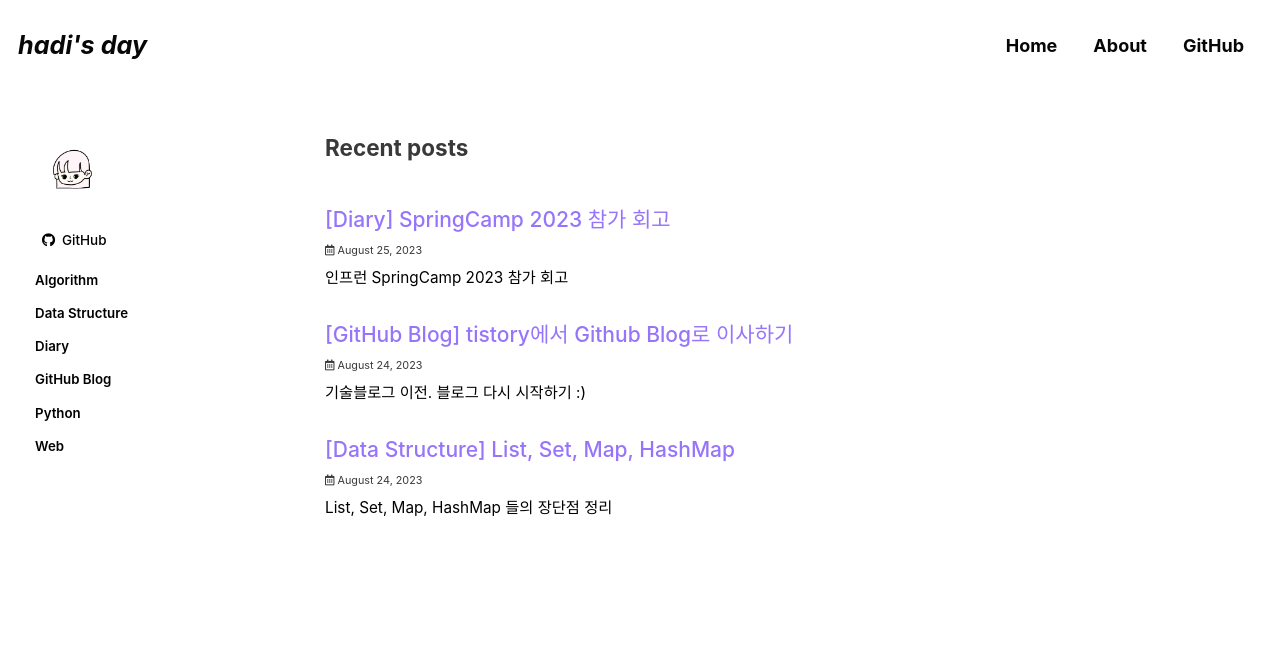
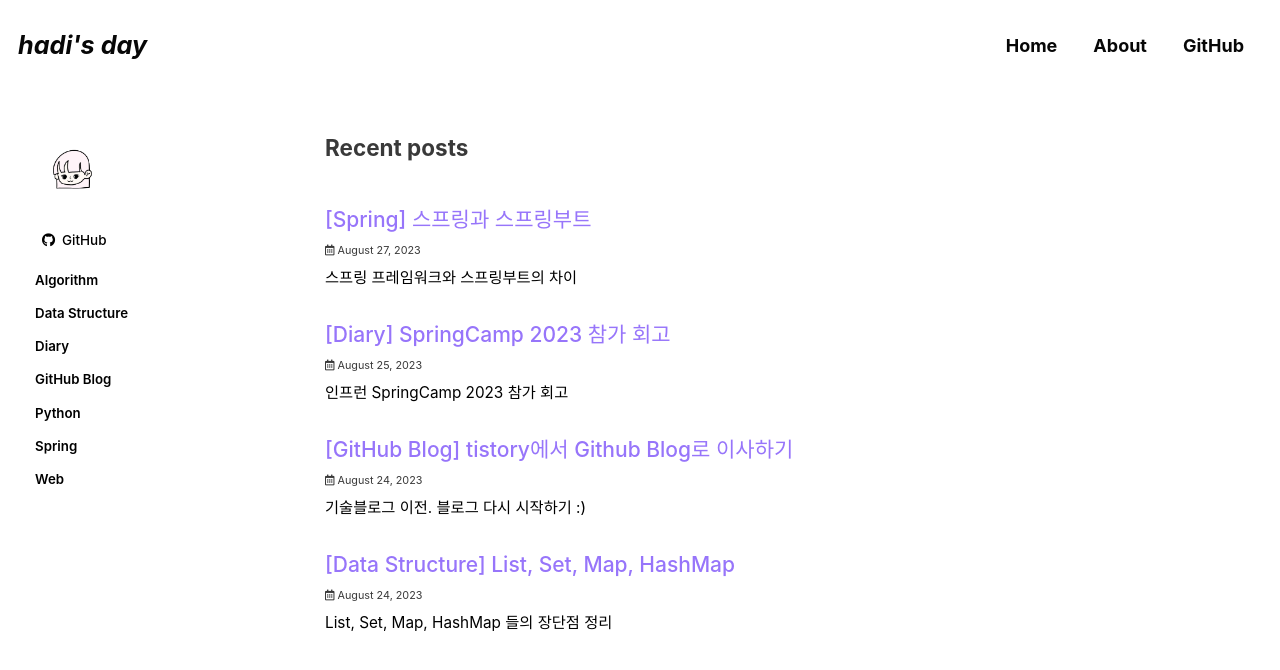
Before and after one commit to ahnhadi/ahnhadi.github.io, a Jekyll site: the page built from index.html, in a window 1280 px wide and 900 px high. Shown: the top 670 px of the window. Built offline with Jekyll 4.4.1, drawn with Linux system fonts in a browser that asks for light colours; cached includes are drawn as plain includes; some web fonts are replaced; the list of posts is cut into pages by our own code; some of the changed lines change nothing that is shown.

Commit message:
spring 카테고리 추가 및 스프링과 스프링부트 차이점

```diff
--- a/_data/navigation.yml
+++ b/_data/navigation.yml
@@ -28,5 +28,7 @@ categories:
     url: /categories/github-blog/
   - title: "Python"
     url: /categories/python/
+  - title: "Spring"
+    url : /categories/spring/
   - title: "Web"
     url: /categories/web/
--- /dev/null
+++ b/_posts/2023-08-27-spring-1.md
@@ -0,0 +1,49 @@
+---
+title: "[Spring] 스프링과 스프링부트"
+excerpt: "스프링 프레임워크와 스프링부트의 차이"
+
+categories: # 카테고리 설정
+  - Spring
+tags: # 포스트 태그
+  - [Spring, SpringBoot, SpringFramework]
+
+permalink: /spring/springboot-and-springframwork/ # 포스트 URL
+
+toc: true # 우측에 본문 목차 네비게이션 생성
+toc_sticky: true # 본문 목차 네비게이션 고정 여부
+
+date: 2023-08-27 # 작성 날짜
+last_modified_at: 2023-08-27 # 최종 수정 날짜
+---
+
+# 스프링을 더 쉽게 만들어주는 스프링부트
+스프링은 장점이 많은 개발 도구이지만 설정이 매우 복잡함
+스프링부트는 스프링 프레임워크를 더 쉽고 빠르게 이용할 수 있도록 만들어주는 도구
+빠르게 스프링 프로젝트를 설정할 수 있고, 스타터를 사용해 의존성을 간편하게 사용할 수 있음
+
+## 스프링부트의 주요 특징
+* 톰캣과 같은 WAS(Web Application Server)가 내장되어 있어서 따로 설치를 하지 않아도 독립적으로 실행 가능
+* 빌드 구성을 단순화하는 스프링 부트 스타터 제공
+* XML 설정을 하지 않고 자바 코드로 모두 작성 가능
+* JAR를 이용해서 자바 옵션만으로도 배포 가능
+
+---
+# 스프링과 스프링부트의 차이
+## 차이점 1. 구성의 차이
+*스프링* : 애플리케이션 개발에 필요한 환경을 수동으로 구성하고 정의해야 함
+*스프링부트* : 스프링 코어와 스프링 MVC의 모든 기능을 자동으로 로드하므로 수동으로 개발 환경을 구성할 필요가 없음
+
+## 차이점 2. 내장 WAS의 유무
+*스프링* : 톰캣과 같은 WAS에서 배포
+*스프링부트* : 내장 WAS를 자체적으로 가지고 있으므로 jar 파일만 만들면 별도의 WAS 설정을 하지 않아도 됨
+
+
+### 스프링과 스프링부트 특징 비교
+
+||스프링 |스프링 부트|
+|:-----:|:-----:|:--------:|
+|목적   |엔터프라이즈 애플리케이션 개발을 더 쉽게 만들기 |스프링의 개발을 더 빠르고 쉽게 하기  |
+|설정 파일  |개발자가 수동으로 구성|자동 구성 |
+|XML | 일부 파일은 XML로 직접 생성하고 관리 | 사용하지 않음|
+|인메모리 데이터베이스 지원 | 지원하지 않음 | 인메모리 데이터베이스 자동 설정 지원 |
+|서버|프로젝트를 띄우는 서버(예: 톰캣, 제티)를 별도로 수동 설정 | 내장형 서버를 제공해 별도의 설정이 필요 없음|
```
Also changed, not shown: _pages/categories/category-spring.md (added), _posts/2023-08-25-diary-1.md (line endings or trailing spaces).
